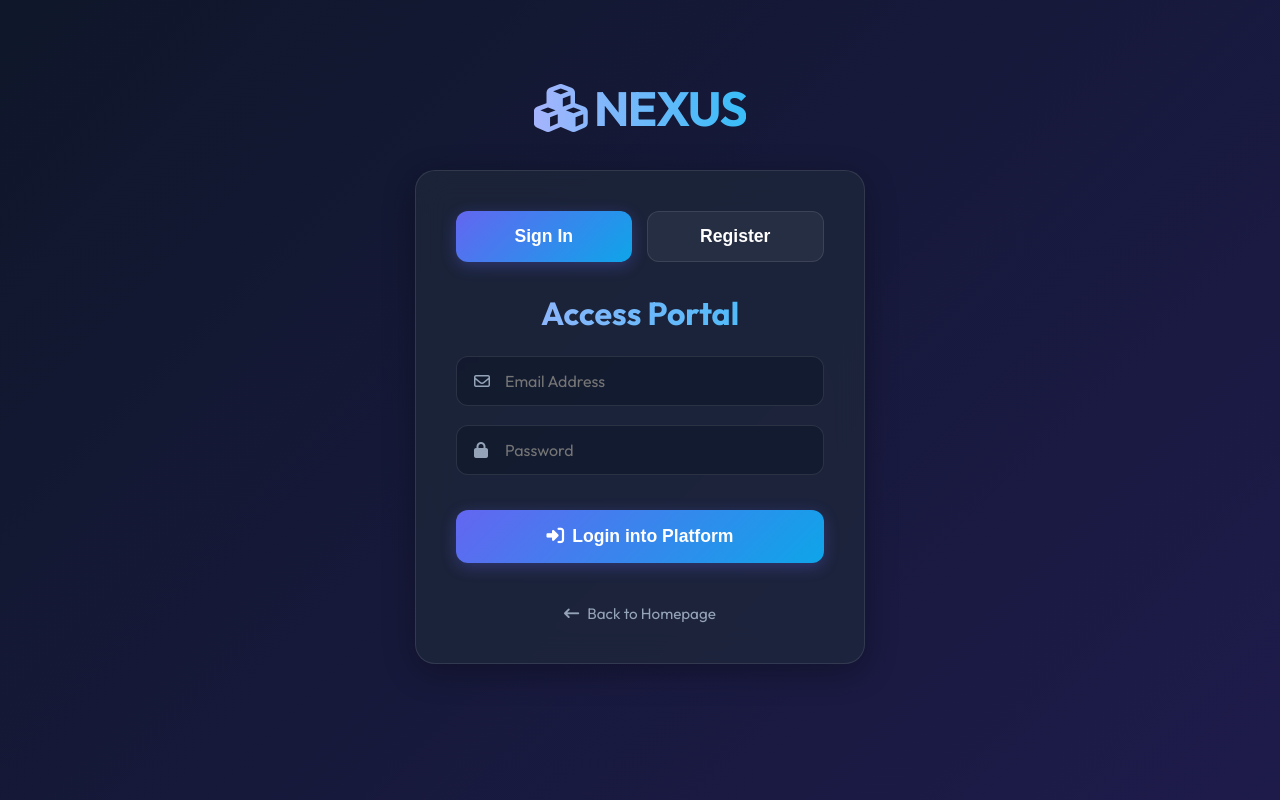
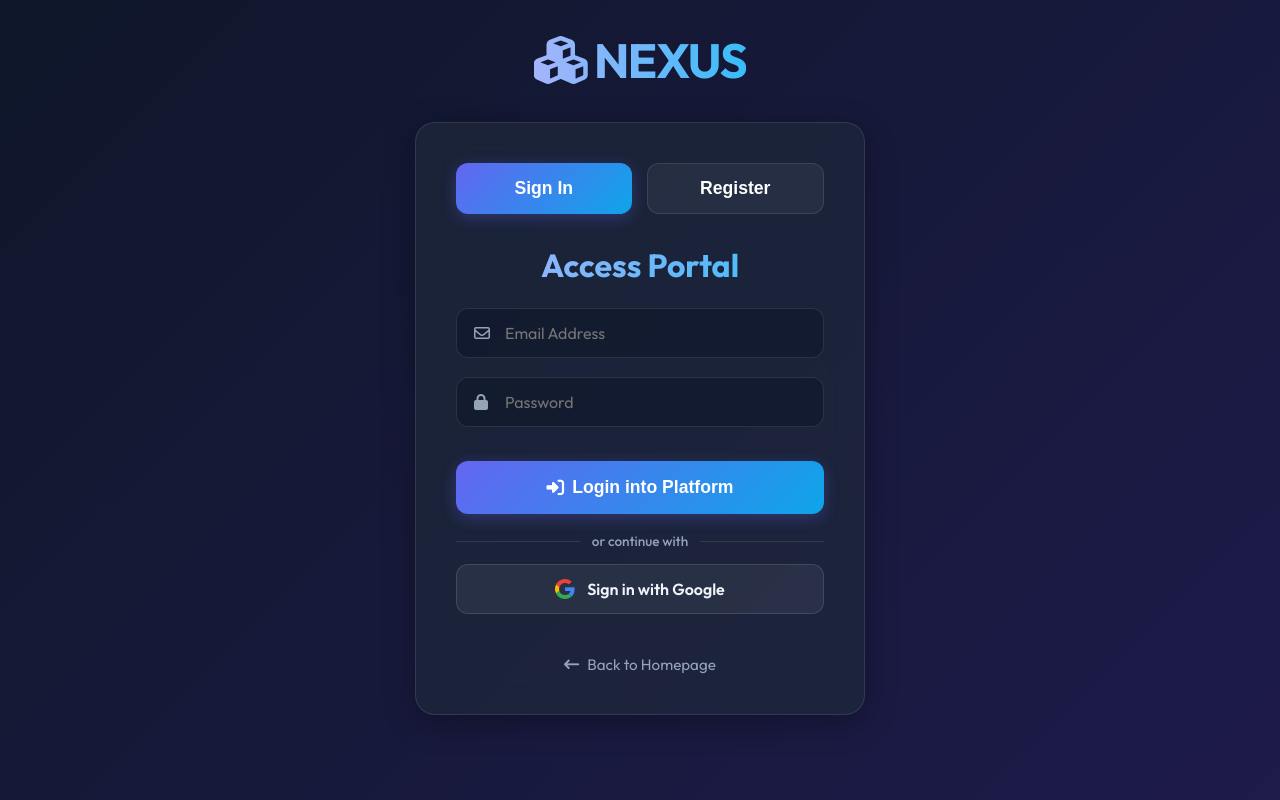
Before and after one commit to Adarshkatara/gen-ai-project, a Flask app: page /login in a window 1280 px wide. Run offline with Flask 3, Linux system fonts and the light colour scheme; some libraries are stand-ins or nearby versions.

Commit message:
feat: add Google OAuth Sign-In button and backend endpoint

```diff
--- a/app.py
+++ b/app.py
@@ -73,6 +73,49 @@
         return jsonify({'success': False, 'message': 'Registration failed. Email might already exist.'})
     except Exception as e:
         return jsonify({'success': False, 'message': str(e)})
+
+@app.route('/auth/google', methods=['POST'])
+def auth_google():
+    """Verify Google Identity Services JWT credential and create a session."""
+    import json, base64
+    try:
+        credential = request.json.get('credential')
+        if not credential:
+            return jsonify({'success': False, 'message': 'No credential received'})
+
+        # Decode the JWT payload (middle segment) — no signature verify needed for demo
+        # For production, use google-auth library: pip install google-auth
+        payload_b64 = credential.split('.')[1]
+        # Fix base64 padding
+        payload_b64 += '=' * (4 - len(payload_b64) % 4)
+        payload = json.loads(base64.urlsafe_b64decode(payload_b64))
+
+        email = payload.get('email')
+        name = payload.get('name', email.split('@')[0] if email else 'Google User')
+        picture = payload.get('picture', '')
+
+        if not email:
+            return jsonify({'success': False, 'message': 'Could not retrieve email from Google'})
+
+        # Find existing user or auto-register as Student
+        user = query_db("SELECT * FROM Users WHERE email=?", (email,), one=True)
+        if not user:
+            execute_db("INSERT INTO Users (full_name, email, password, role, profile_pic) VALUES (?, ?, ?, ?, ?)",
+                       (name, email, 'GOOGLE_AUTH', 'Student', picture))
+            user = query_db("SELECT * FROM Users WHERE email=?", (email,), one=True)
+
+        session['user_id'] = user['id']
+        session['role'] = user['role']
+        session['name'] = user['full_name']
+
+        redirect_url = '/student'
+        if user['role'] == 'Admin':   redirect_url = '/admin'
+        elif user['role'] == 'Faculty': redirect_url = '/faculty'
+
+        return jsonify({'success': True, 'redirect': redirect_url})
+    except Exception as e:
+        return jsonify({'success': False, 'message': f'Google auth error: {str(e)}'})
+
 
 @app.route('/logout')
 def logout():
--- a/static/script.js
+++ b/static/script.js
@@ -6,6 +6,60 @@
         if(passField) passField.value = localStorage.getItem('savedNexusPassword');
     }
 });
+
+// ===== GOOGLE SIGN-IN =====
+const GOOGLE_CLIENT_ID = localStorage.getItem('googleClientId') || 'YOUR_GOOGLE_CLIENT_ID';
+
+function signInWithGoogle() {
+    if (!window.google) {
+        showToast('Google Sign-In is loading, please wait a moment...', 'error');
+        return;
+    }
+    google.accounts.id.initialize({
+        client_id: GOOGLE_CLIENT_ID,
+        callback: handleGoogleCredential,
+        auto_select: false,
+        cancel_on_tap_outside: true,
+    });
+    google.accounts.id.prompt((notification) => {
+        if (notification.isNotDisplayed()) {
+            // Prompt was blocked, fallback to popup
+            google.accounts.id.renderButton(
+                document.createElement('div'),
+                { theme: 'outline', size: 'large' }
+            );
+            document.getElementById('googleBtn').innerHTML = '<i class="fa-solid fa-spinner fa-spin"></i> Opening Google...';
+            google.accounts.oauth2.initTokenClient({
+                client_id: GOOGLE_CLIENT_ID,
+                scope: 'email profile',
+                callback: (resp) => { if (resp.access_token) fetchGoogleUserInfo(resp.access_token); }
+            }).requestAccessToken();
+        }
+    });
+}
+
+async function handleGoogleCredential(response) {
+    const btn = document.getElementById('googleBtn');
+    btn.innerHTML = '<i class="fa-solid fa-spinner fa-spin"></i> Verifying...';
+    try {
+        const res = await fetch('/auth/google', {
+            method: 'POST',
+            headers: { 'Content-Type': 'application/json' },
+            body: JSON.stringify({ credential: response.credential })
+        });
+        const data = await res.json();
+        if (data.success) {
+            showToast('Google Sign-In successful! Redirecting...', 'success');
+            setTimeout(() => window.location.href = data.redirect, 1000);
+        } else {
+            showToast(data.message || 'Google Sign-In failed', 'error');
+            btn.innerHTML = '<svg width="20" height="20" viewBox="0 0 48 48"><path fill="#EA4335" d="M24 9.5c3.54 0 6.71 1.22 9.21 3.6l6.85-6.85C35.9 2.38 30.47 0 24 0 14.62 0 6.51 5.38 2.56 13.22l7.98 6.19C12.43 13.72 17.74 9.5 24 9.5z"/><path fill="#4285F4" d="M46.98 24.55c0-1.57-.15-3.09-.38-4.55H24v9.02h12.94c-.58 2.96-2.26 5.48-4.78 7.18l7.73 6c4.51-4.18 7.09-10.36 7.09-17.65z"/><path fill="#FBBC05" d="M10.53 28.59c-.48-1.45-.76-2.99-.76-4.59s.27-3.14.76-4.59l-7.98-6.19C.92 16.46 0 20.12 0 24c0 3.88.92 7.54 2.56 10.78l7.97-6.19z"/><path fill="#34A853" d="M24 48c6.48 0 11.93-2.13 15.89-5.81l-7.73-6c-2.15 1.45-4.92 2.3-8.16 2.3-6.26 0-11.57-4.22-13.47-9.91l-7.98 6.19C6.51 42.62 14.62 48 24 48z"/></svg> Sign in with Google';
+        }
+    } catch(e) {
+        showToast('Connection error during Google Sign-In', 'error');
+    }
+}
+
 
 // Modern Toast Notification system
 function showToast(message, type = 'success') {
--- a/templates/login.html
+++ b/templates/login.html
@@ -6,6 +6,7 @@
     <title>Authentication - NEXUS</title>
     <link rel="stylesheet" href="https://cdnjs.cloudflare.com/ajax/libs/font-awesome/6.4.0/css/all.min.css">
     <link rel="stylesheet" href="{{ url_for('static', filename='style.css') }}">
+    <script src="https://accounts.google.com/gsi/client" async defer></script>
 </head>
 <body>
     <div class="container block-center">
@@ -30,6 +31,29 @@
                     <input type="password" id="password" placeholder="Password" style="padding-left: 48px;">
                 </div>
                 <button onclick="login()" id="logBtn" class="btn" style="width:100%; margin-top:15px; padding:16px;"><i class="fa-solid fa-right-to-bracket"></i> Login into Platform</button>
+
+                <div style="display:flex; align-items:center; gap:12px; margin-top:18px;">
+                    <div style="flex:1; height:1px; background:var(--border);"></div>
+                    <span style="color:var(--text-muted); font-size:0.85rem; font-weight:500;">or continue with</span>
+                    <div style="flex:1; height:1px; background:var(--border);"></div>
+                </div>
+
+                <button onclick="signInWithGoogle()" id="googleBtn" style="
+                    width:100%; margin-top:14px; padding:14px 20px;
+                    background:rgba(255,255,255,0.06); border:1px solid rgba(255,255,255,0.12);
+                    color:#f1f5f9; border-radius:12px; font-family:'Outfit',sans-serif;
+                    font-size:1rem; font-weight:600; cursor:pointer;
+                    display:flex; align-items:center; justify-content:center; gap:12px;
+                    transition:all 0.3s;
+                " onmouseover="this.style.background='rgba(255,255,255,0.1)'" onmouseout="this.style.background='rgba(255,255,255,0.06)'">
+                    <svg width="20" height="20" viewBox="0 0 48 48" xmlns="http://www.w3.org/2000/svg">
+                        <path fill="#EA4335" d="M24 9.5c3.54 0 6.71 1.22 9.21 3.6l6.85-6.85C35.9 2.38 30.47 0 24 0 14.62 0 6.51 5.38 2.56 13.22l7.98 6.19C12.43 13.72 17.74 9.5 24 9.5z"/>
+                        <path fill="#4285F4" d="M46.98 24.55c0-1.57-.15-3.09-.38-4.55H24v9.02h12.94c-.58 2.96-2.26 5.48-4.78 7.18l7.73 6c4.51-4.18 7.09-10.36 7.09-17.65z"/>
+                        <path fill="#FBBC05" d="M10.53 28.59c-.48-1.45-.76-2.99-.76-4.59s.27-3.14.76-4.59l-7.98-6.19C.92 16.46 0 20.12 0 24c0 3.88.92 7.54 2.56 10.78l7.97-6.19z"/>
+                        <path fill="#34A853" d="M24 48c6.48 0 11.93-2.13 15.89-5.81l-7.73-6c-2.15 1.45-4.92 2.3-8.16 2.3-6.26 0-11.57-4.22-13.47-9.91l-7.98 6.19C6.51 42.62 14.62 48 24 48z"/>
+                    </svg>
+                    Sign in with Google
+                </button>
             </div>
 
             <div id="signup-form" style="display:none;">
```
